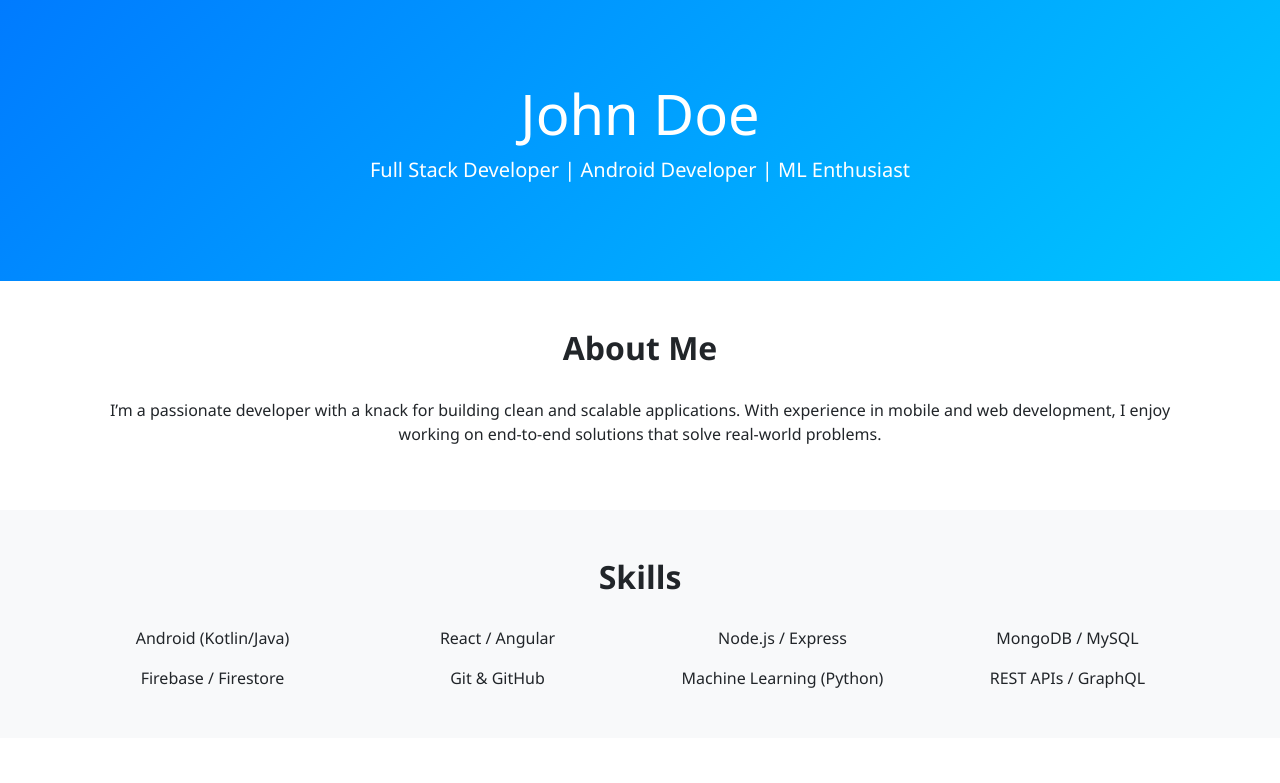
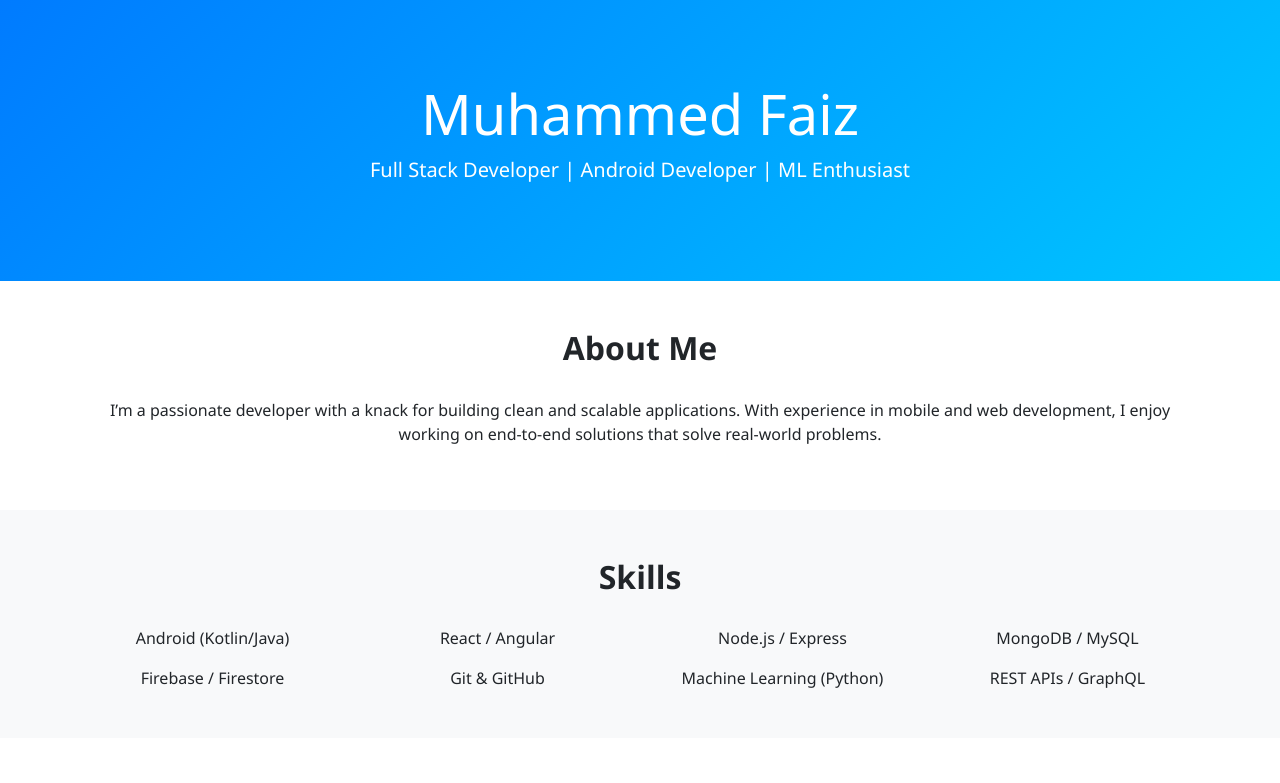
Before and after one commit to Muhammed-Faiz/Portfolio, a plain HTML site: page index.html in a window 1280 px wide. Shown: the top 783 px of the page. Drawn offline with nearby package versions, Linux system fonts and the light colour scheme.

Commit message:
Update index.html

```diff
--- a/index.html
+++ b/index.html
@@ -29,7 +29,7 @@
   <!-- Hero Section -->
   <section class="hero">
     <div class="container">
-      <h1 class="display-4">John Doe</h1>
+      <h1 class="display-4">Muhammed Faiz</h1>
       <p class="lead">Full Stack Developer | Android Developer | ML Enthusiast</p>
     </div>
   </section>
```
